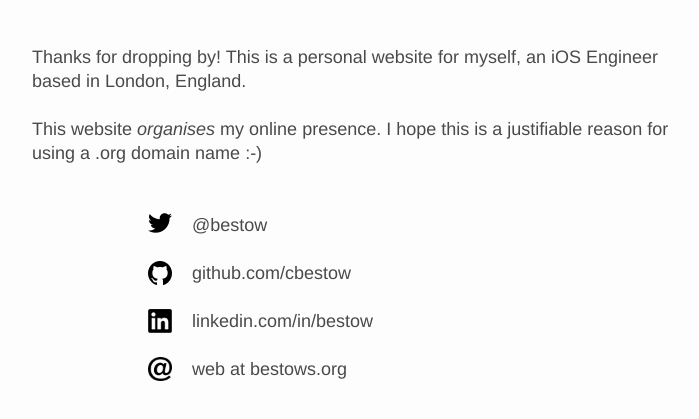
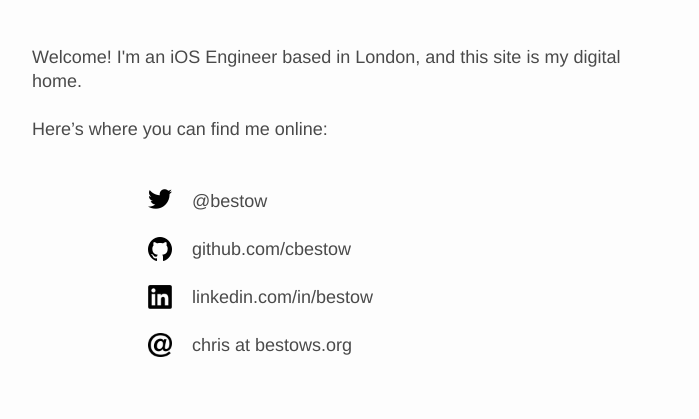
Before and after one commit to bestows/bestows.github.io, a plain HTML site: page index.html in a window 1280 px wide. Shown: the part 99-518 px from the top of the page, without its empty margins (288-987 px from the left). Drawn offline with Linux system fonts and the light colour scheme.

Commit message:
Update index.html

```diff
--- a/index.html
+++ b/index.html
@@ -98,8 +98,8 @@
 		</div>
 		<div class="row">
 			<div class="main-column">
-				<p>Thanks for dropping by! This is a personal website for myself, an iOS Engineer based in London, England.</p>
-				<p>This website <em>organises</em> my online presence. I hope this is a justifiable reason for using a .org domain name :-)</p>
+				<p>Welcome! I'm an iOS Engineer based in London, and this site is my digital home.</p>
+				<p>Here’s where you can find me online:</p>
 			</div>
 		</div>
 		<div class="row">
@@ -115,7 +115,7 @@
 						<a href="https://www.linkedin.com/in/bestow">linkedin.com/in/bestow</a>
 					</li>
 					<li class="email">
-						web at bestows.org
+						chris at bestows.org
 					</li>
 				</ul>
 			</div>
```
